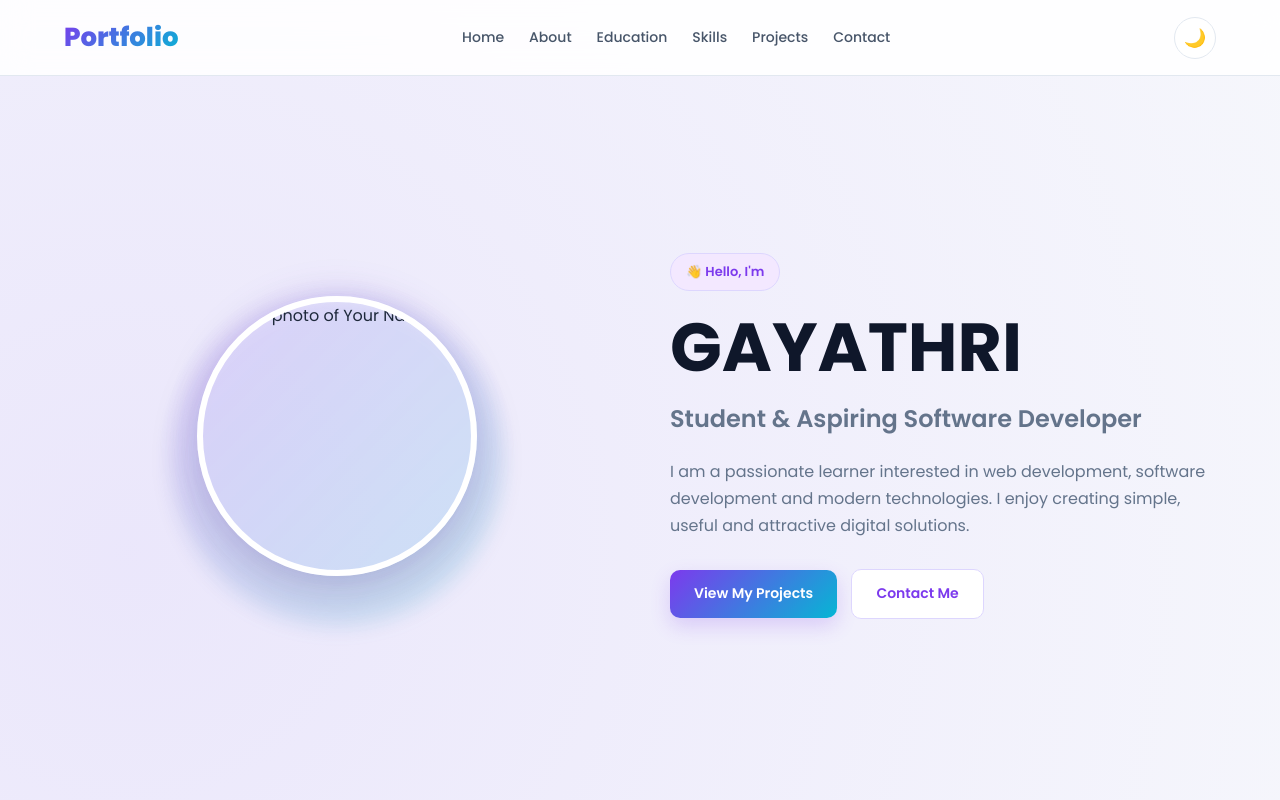
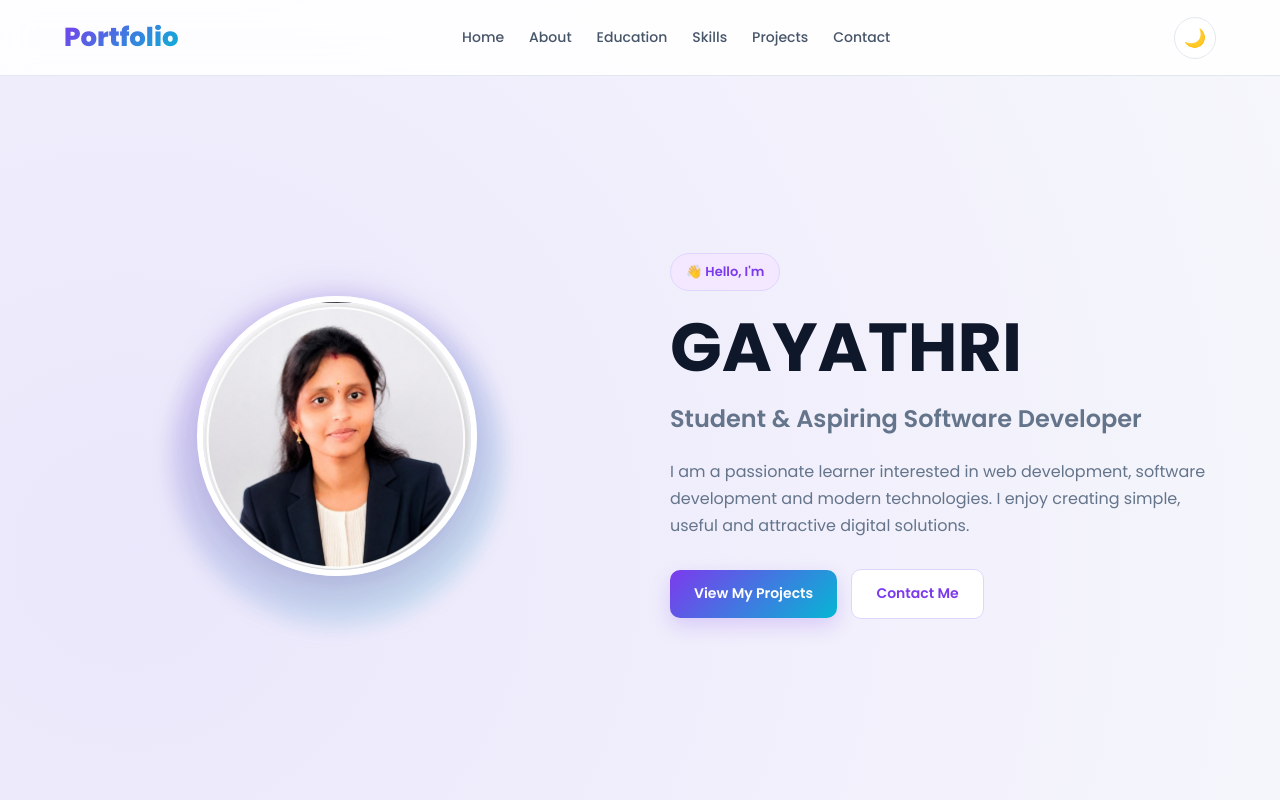
Before and after one commit to Gayathri1980/portfolio, a plain HTML site: page index.html in a window 1280 px wide. Shown: the top 800 px of the page. Drawn offline with Linux system fonts and the light colour scheme.

Commit message:
Update index.html

```diff
--- a/index.html
+++ b/index.html
@@ -79,7 +79,7 @@
             <div class="hero-image">
 
                 <img
-                    src="images/profile.jpeg.jpeg"
+                    src="photo.jpg"
                     alt="Profile photo of Your Name">
 
             </div>
```
